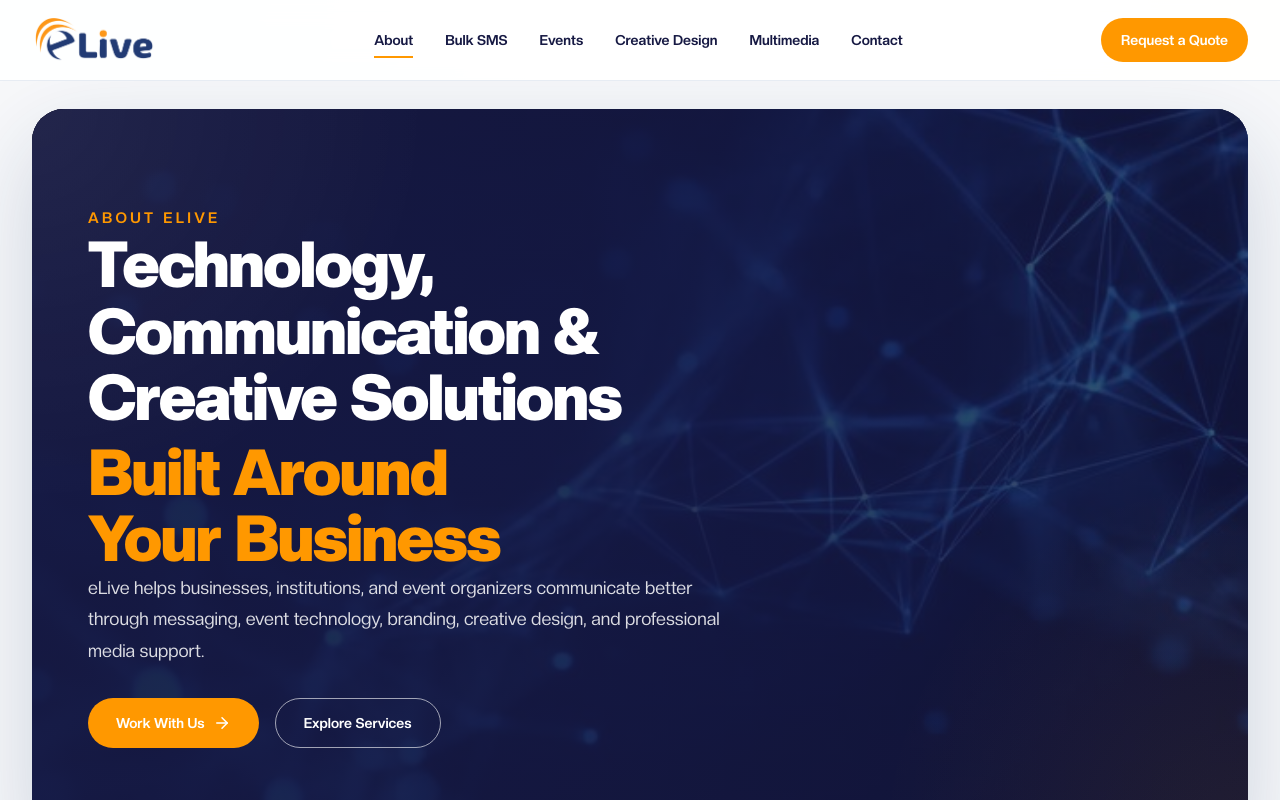
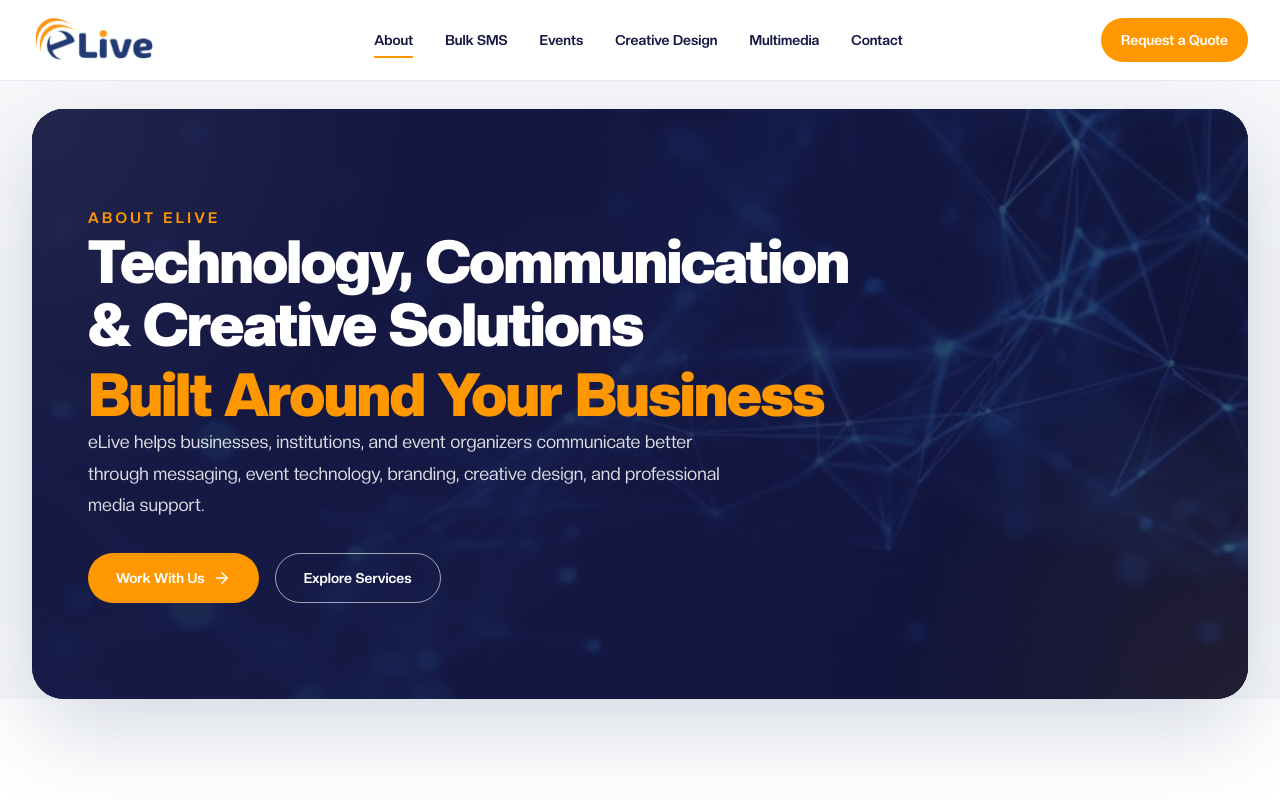
Before and after one commit to kite255/elive-website, a Next.js app: page /about in a window 1280 px wide. Shown: the top 800 px of the page. Built offline with nearby package versions, Linux system fonts and the light colour scheme.

Commit message:
Refine About hero heading scale

```diff
--- a/app/about/page.tsx
+++ b/app/about/page.tsx
@@ -260,7 +260,7 @@
 
               <motion.h1
                 variants={fadeUp}
-                className="mt-4 text-4xl font-black leading-tight md:text-5xl lg:text-[64px] lg:leading-[1.02]"
+                className="mt-4 text-4xl font-black leading-tight md:text-5xl lg:text-[60px] lg:leading-[1.03]"
               >
                 <span className="block text-white">Technology, Communication & Creative Solutions</span>
                 <span className="mt-2 block text-[var(--color-elive-accent)]">
```
